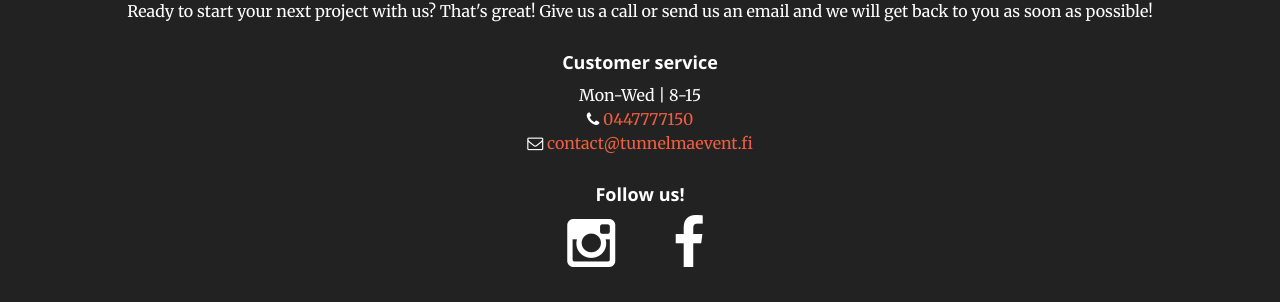
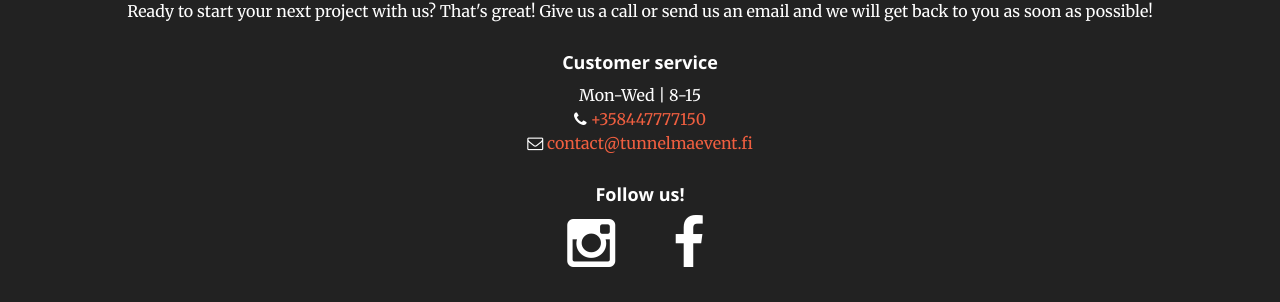
Before and after one commit to tunnelmaevent/tunnelmaevent.github.io, a Jekyll site: the page built from index.markdown, in a window 1280 px wide and 900 px high, scrolled down 1562 px. Shown: the part 529-831 px from the top of the window. Built offline with Jekyll 4.4.1, drawn with Linux system fonts in a browser that asks for light colours.

Commit message:
Added country code

```diff
--- a/_config.yml
+++ b/_config.yml
@@ -20,7 +20,7 @@
 
 title: Tunnelma Event
 email: contact@tunnelmaevent.fi
-phone: "0447777150"
+phone: "+358447777150"
 description: >- # this means to ignore newlines until "baseurl:"
   Write an awesome description for your new site here. You can edit this
   line in _config.yml. It will appear in your document head meta (for
```
